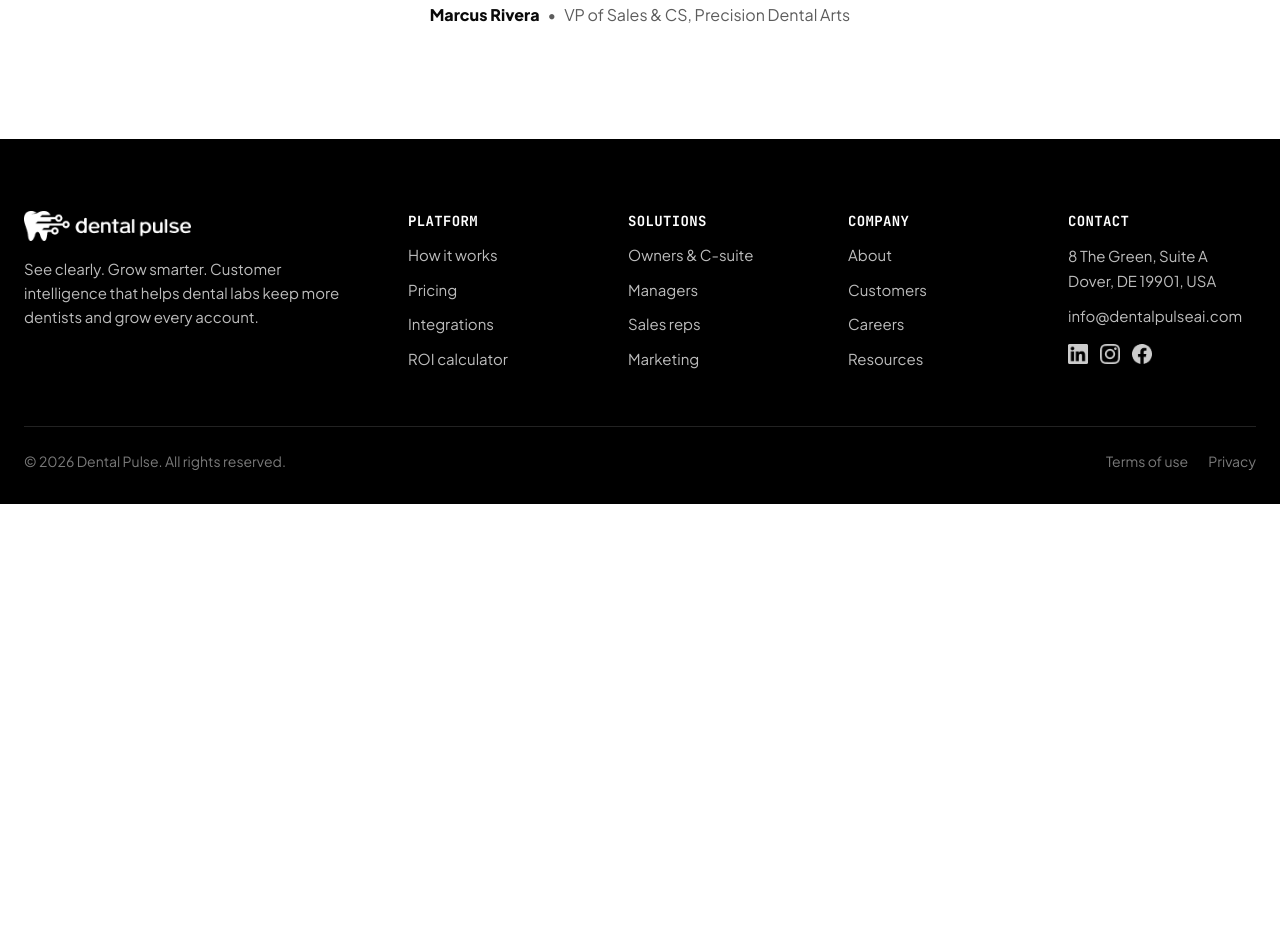
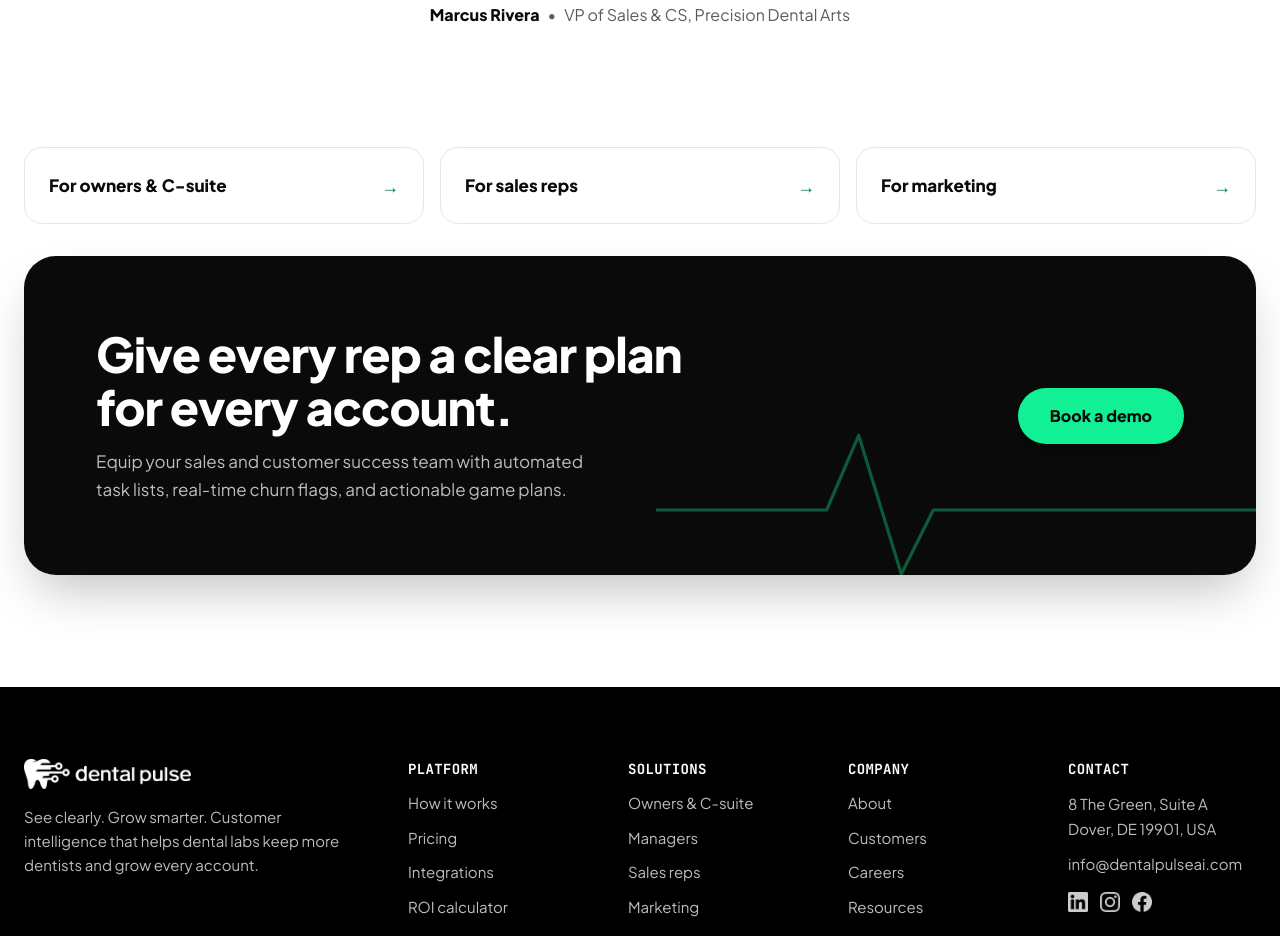
Before and after one commit to dentalPulse/dentalpulse-website, a Next.js app: page /solutions/managers in a window 1280 px wide. Shown: the part 1920-2856 px from the top of the page. Before the commit the page ends 2424 px from the top, so only its background shows below. Built offline with nearby package versions, Linux system fonts and the light colour scheme.

Commit message:
feat(solutions): implement Phase 5 Managers Role Cross-Links, Conversion CTA and complete page assembly

```diff
--- a/src/app/solutions/managers/page.tsx
+++ b/src/app/solutions/managers/page.tsx
@@ -6,6 +6,8 @@ import { ManagersHero } from '@/components/solutions/managers/ManagersHero';
 import { ManagersQuestionsSection } from '@/components/solutions/managers/ManagersQuestionsSection';
 import { ManagersCapabilitiesSection } from '@/components/solutions/managers/ManagersCapabilitiesSection';
 import { ManagersQuoteSection } from '@/components/solutions/managers/ManagersQuoteSection';
+import { ManagersRolesCrosslink } from '@/components/solutions/managers/ManagersRolesCrosslink';
+import { ManagersCTA } from '@/components/solutions/managers/ManagersCTA';
 
 export const metadata: Metadata = {
   title: 'Solutions for Sales & CS Managers | DentalPulse',
@@ -29,6 +31,8 @@ export default function ManagersPage() {
         <ManagersQuestionsSection />
         <ManagersCapabilitiesSection />
         <ManagersQuoteSection />
+        <ManagersRolesCrosslink />
+        <ManagersCTA />
       </div>
       <Footer />
     </main>
--- /dev/null
+++ b/src/components/solutions/managers/ManagersCTA.tsx
@@ -0,0 +1,45 @@
+import React from 'react';
+
+export function ManagersCTA() {
+  return (
+    <section id="book-demo" className="w-full bg-white pb-24 sm:pb-28 px-6">
+      <div className="max-w-[1240px] mx-auto bg-[#0A0A0A] rounded-[32px] p-8 sm:p-14 lg:p-18 text-white relative overflow-hidden flex flex-col sm:flex-row justify-between items-start sm:items-center gap-8 shadow-2xl">
+        {/* Neon Green Pulse Watermark SVG */}
+        <svg
+          viewBox="0 0 600 200"
+          className="absolute -right-10 -bottom-5 w-[560px] sm:w-[640px] opacity-35 pointer-events-none"
+          aria-hidden="true"
+        >
+          <path
+            d="M0 120h160l30-70 40 130 30-60h340"
+            fill="none"
+            stroke="#12F095"
+            strokeWidth="3"
+            strokeLinecap="round"
+            strokeLinejoin="round"
+          />
+        </svg>
+
+        {/* Left Column: Headline & Subtext */}
+        <div className="relative z-10 max-w-[620px]">
+          <h2 className="m-0 text-[30px] sm:text-[40px] lg:text-[48px] font-extrabold leading-[1.06] tracking-[-0.035em] text-white">
+            Give every rep a clear plan for every account.
+          </h2>
+          <p className="mt-3.5 text-[15px] sm:text-[17px] text-[#BDBDBD] leading-relaxed max-w-[520px]">
+            Equip your sales and customer success team with automated task lists, real-time churn flags, and actionable game plans.
+          </p>
+        </div>
+
+        {/* Right Column: CTA Button */}
+        <div className="relative z-10 shrink-0">
+          <a
+            href="https://app.dentalpulseai.com"
+            className="inline-flex items-center justify-center bg-[#12F095] text-[#0A0A0A] font-extrabold text-[15px] sm:text-[16px] px-8 py-4 rounded-full hover:bg-[#00df83] transition-colors shadow-lg"
+          >
+            Book a demo
+          </a>
+        </div>
+      </div>
+    </section>
+  );
+}
--- /dev/null
+++ b/src/components/solutions/managers/ManagersRolesCrosslink.tsx
@@ -0,0 +1,31 @@
+import React from 'react';
+import Link from 'next/link';
+
+export function ManagersRolesCrosslink() {
+  const roles = [
+    { label: 'For owners & C-suite', href: '/solutions' },
+    { label: 'For sales reps', href: '/solutions#sales-reps' },
+    { label: 'For marketing', href: '/solutions#marketing' },
+  ];
+
+  return (
+    <section className="w-full bg-white pt-2 pb-8 px-6">
+      <div className="max-w-[1240px] mx-auto">
+        <div className="grid grid-cols-1 sm:grid-cols-3 gap-4">
+          {roles.map((role) => (
+            <Link
+              key={role.label}
+              href={role.href}
+              className="bg-white border border-[#E6E6E6] hover:border-[#12F095] hover:shadow-[0_8px_20px_-10px_rgba(0,0,0,0.12)] rounded-[18px] p-6 flex justify-between items-center font-extrabold text-[#0A0A0A] text-[16px] sm:text-[17px] transition-all group"
+            >
+              <span className="group-hover:text-[#067A47] transition-colors">{role.label}</span>
+              <span className="text-[#067A47] group-hover:translate-x-1 transition-transform text-[18px]" aria-hidden="true">
+                →
+              </span>
+            </Link>
+          ))}
+        </div>
+      </div>
+    </section>
+  );
+}
```
